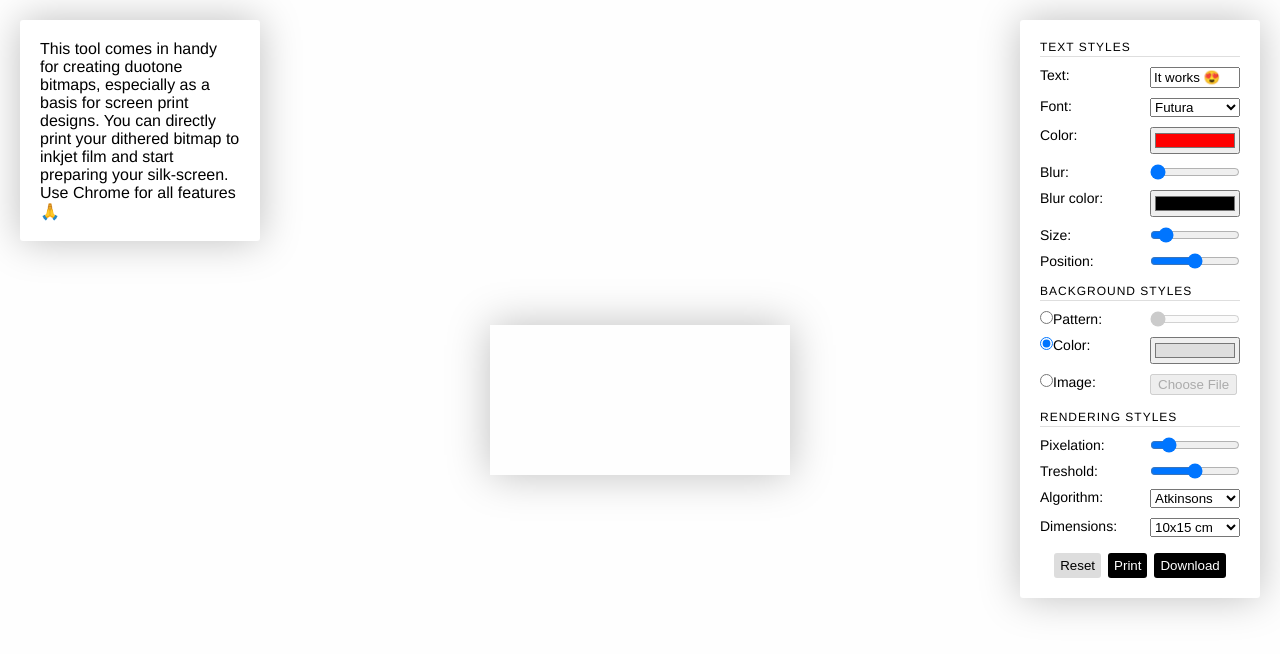
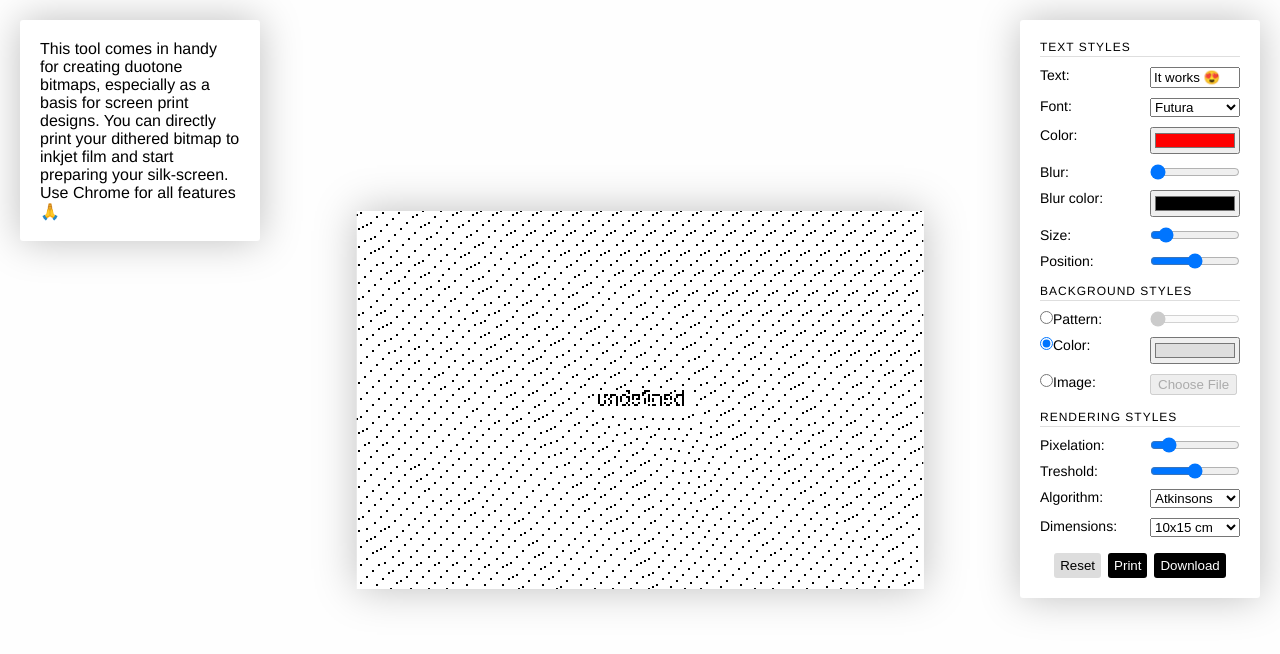
Before and after one commit to hawc/bitmap-generator, a Nuxt app: page / in a window 1280 px wide. Shown: the top 654 px of the page. Built offline with nearby package versions, Linux system fonts and the light colour scheme.

Commit message:
fixed components structure

```diff
--- a/components/controls.vue
+++ b/components/controls.vue
@@ -235,8 +235,8 @@
     },
     watch: {
         $data: {
-            handler: (val, oldVal) => {
-                console.log(val);
+            handler(settings) {
+                this.$emit('change-settings', settings);
             },
             deep: true,
         },
@@ -246,6 +246,9 @@
             this.image = value;
             this.imageData = this.$refs.image.files[0];
         },
+    },
+    mounted() {
+        this.$emit('change-settings', this.$data);
     },
 };
 </script>
--- a/components/renderer.vue
+++ b/components/renderer.vue
@@ -5,7 +5,7 @@
              src
              alt="">
         <svg ref="svg1" />
-        <a id="dl"
+        <a ref="downloadButton"
            hidden
            href="#"
            download="image.png">Download</a>
@@ -56,22 +56,8 @@
             canvasHeight: this.settings && this.settings.canvasHeight ? this.settings.canvasHeight : 1,
         };
     },
-    watch: {
-        settings() {
-            this.fireChange();
-        },
-    },
-    mounted() {
-        if (this.settings) {
-            this.resizeCanvas();
-            window.addEventListener('resize', () => {
-                this.resizeCanvas();
-            });
-        }
-    },
     methods: {
         getCanvasWidth(dimensions) {
-            console.log(dimensions);
             switch (JSON.parse(dimensions)) {
             case 1:
                 return this.getPxFromCm(15);
@@ -83,7 +69,6 @@
             }
         },
         getCanvasHeight(dimensions) {
-            console.log(dimensions);
             switch (JSON.parse(dimensions)) {
             case 1:
                 return this.getPxFromCm(10);
@@ -97,8 +82,8 @@
         getPxFromCm(cm) {
             return (cm / 2.54) * 96;
         },
-        insertMessage(settings, message) {
-            console.log(settings, 'a');
+        insertMessage(settings) {
+            console.log('inset', settings);
             const ctx = this.$refs.canvas.getContext('2d');
             const matrix = this.$refs.svg1.createSVGMatrix();
             // Clear the canvas
@@ -141,10 +126,10 @@
             default:
                 ctx.fillStyle = settings.backgroundColor;
                 ctx.fillRect(0, 0, this.canvasWidth, this.canvasHeight);
-                this.finalizeBitmap(settings, ctx, settings.message, x, y);
+                this.finalizeBitmap(settings, ctx, x, y);
             }
         },
-        finalizeBitmap(settings, ctx, message, x, y) {
+        finalizeBitmap(settings, ctx, x, y) {
             ctx.fillStyle = settings.color;
             const fontSize = (settings.fontbase * settings.fontsize / settings.zoom) / window.devicePixelRatio;
             ctx.font = `${ fontSize }px ${ settings.font }, Georgia`;
@@ -152,7 +137,7 @@
             ctx.shadowOffsetX = 0;
             ctx.shadowOffsetY = 0;
             ctx.shadowBlur = settings.blur;
-            ctx.fillText(message, x, y * settings.yTranslate);
+            ctx.fillText(settings.message, x, y * settings.yTranslate);
             const ditheredImage = this.monochrome(ctx.getImageData(0, 0, this.canvasWidth, this.canvasHeight), settings.treshold, settings.algorithm);
             createImageBitmap(ditheredImage).then(ditheredImageBmp => {
                 ctx.clearRect(0, 0, this.canvasWidth, this.canvasHeight);
@@ -181,18 +166,12 @@
             ctx.mozImageSmoothingEnabled = false;
             ctx.webkitImageSmoothingEnabled = false;
             ctx.msImageSmoothingEnabled = false;
-            for (let i = 0; i < 256; i++) {
-                this.lumR[i] = i * 0.299;
-                this.lumG[i] = i * 0.587;
-                this.lumB[i] = i * 0.114;
-            }
             this.fireChange();
         },
         download() {
             const image = this.$refs.canvas.toDataURL('image/png');
-            const dlButton = document.querySelector('#dl');
-            dlButton.setAttribute('href', image);
-            dlButton.click();
+            this.$refs.downloadButton.setAttribute('href', image);
+            this.$refs.downloadButton.click();
         },
         print() {
             const dataUrl = this.$refs.canvas.toDataURL();
@@ -212,8 +191,24 @@
             printWindow.document.close();
         },
         reset() {
-            // Object.assign(this.$data, getDefaultData())
+            // Object.assign(this.$data, getDefaultData());
         },
+    },
+    watch: {
+        settings: {
+            handler() {
+                this.fireChange();
+            },
+            deep: true,
+        },
+    },
+    mounted() {
+        if (this.settings) {
+            this.resizeCanvas();
+            window.addEventListener('resize', () => {
+                this.resizeCanvas();
+            });
+        }
     },
 };
 </script>
--- a/mixins/algorithms.js
+++ b/mixins/algorithms.js
@@ -1,6 +1,7 @@
 // dithering algorithms from https://github.com/meemoo/meemooapp/blob/master/src/nodes/image-monochrome-worker.js
 const algorithms = {
-    data: {
+    data() {
+        return {
             bayerThresholdMap: [
                 [15, 135, 45, 165],
                 [195, 75, 225, 105],
@@ -12,6 +13,7 @@
             lumB: [],
             col1: [162, 185, 61],
             col2: [26, 54, 20],
+        };
     },
     methods: {
         monochrome(imageData, threshold, type) {
@@ -114,6 +116,13 @@
             return imageData;
         },
     },
+    beforeMount() {
+        for (let i = 0; i < 256; i++) {
+            this.lumR[i] = i * 0.299;
+            this.lumG[i] = i * 0.587;
+            this.lumB[i] = i * 0.114;
+        }
+    },
 };
 
 export { algorithms };
```
Lines whose indentation alone changed are shown as unchanged.
